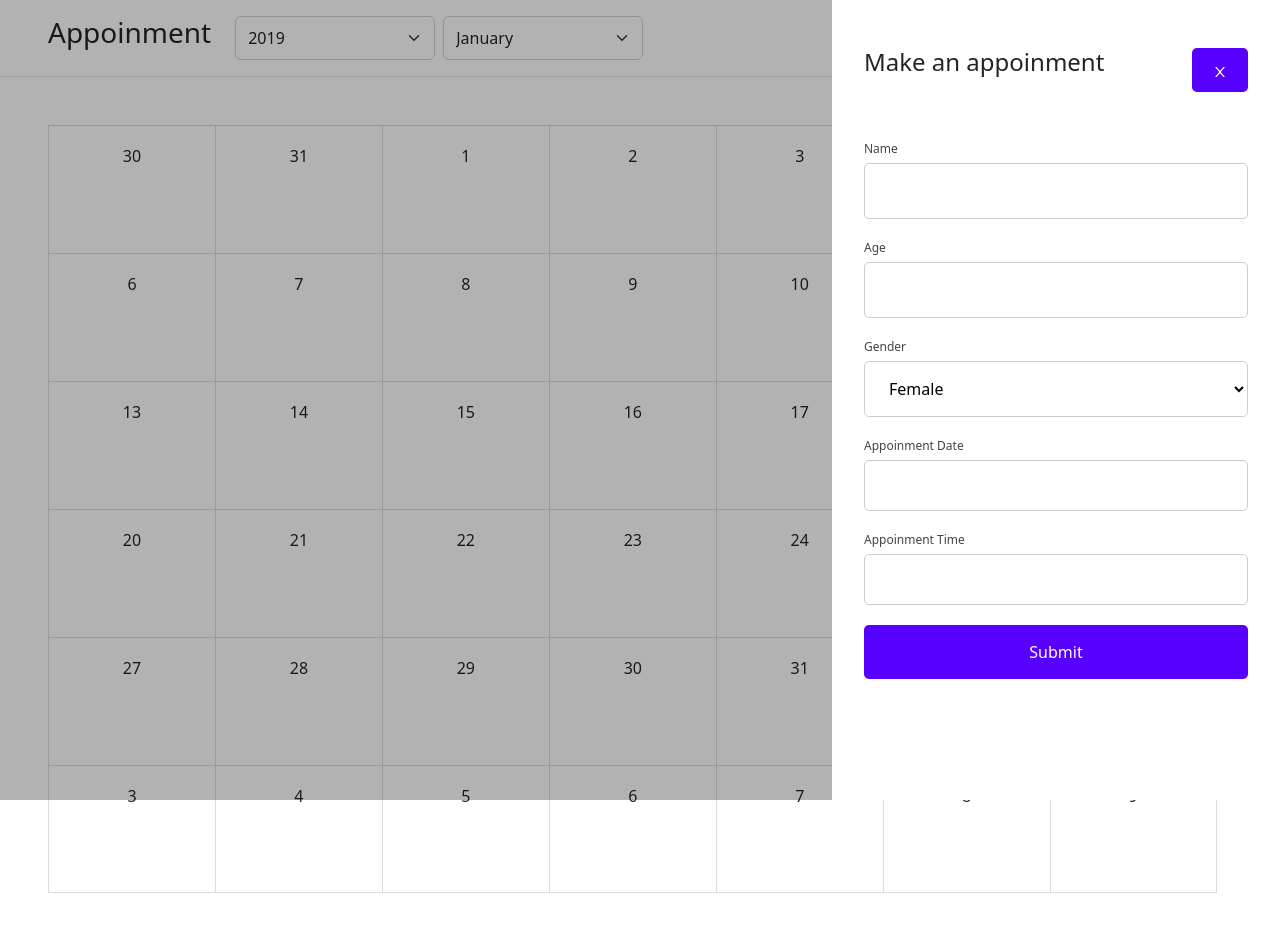
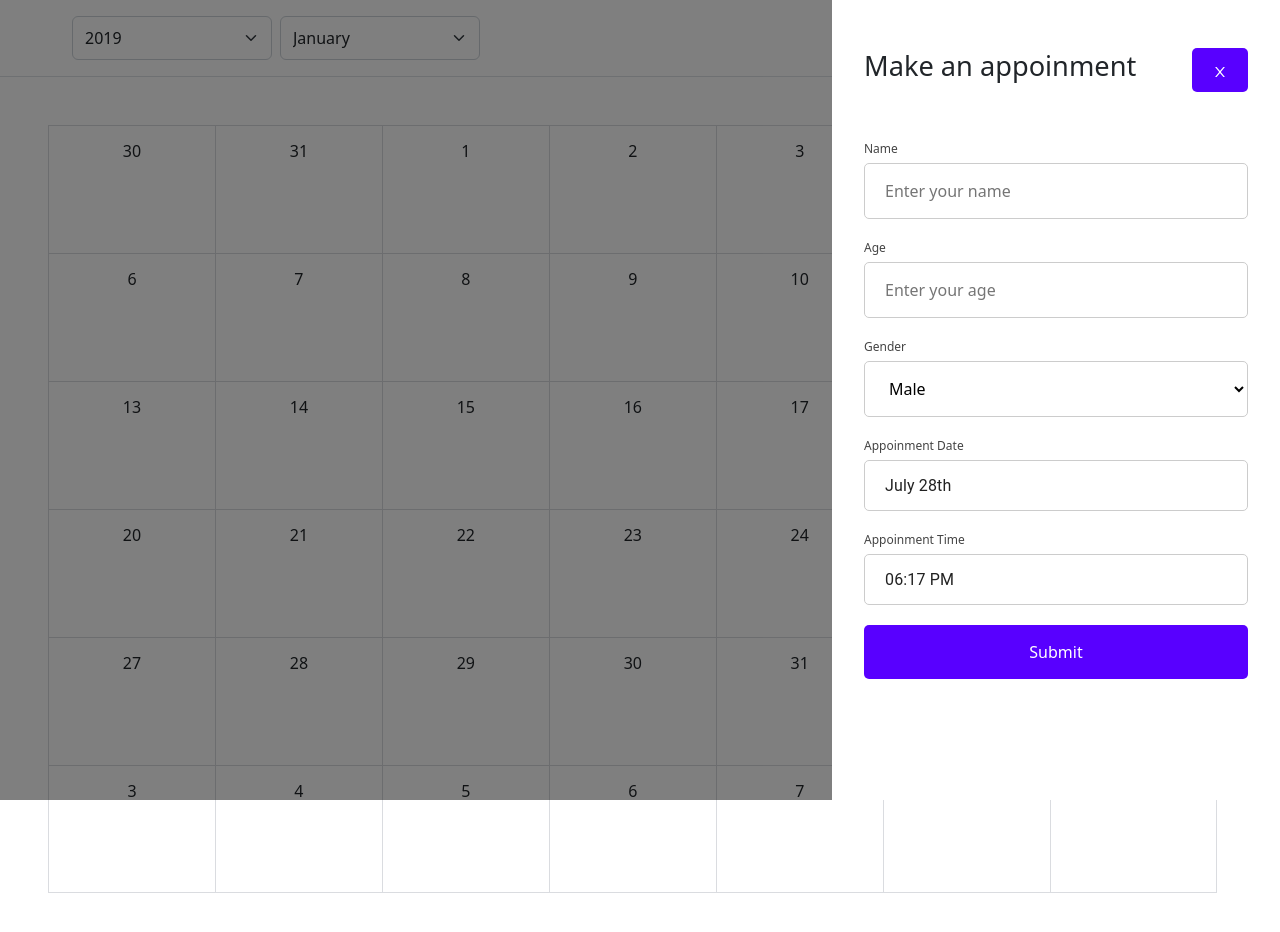
Before and after one commit to MizanurRahmann/Doctor-Appoinment-Calender, a React (Create React App) app: page /year/1/month/1 in a window 1280 px wide. Both pictures are taken after a click on the button "Make an appoinment". Shown: the top 932 px of the page. Built offline with nearby package versions, Linux system fonts and the light colour scheme.

Commit message:
UPDATE: appoinment form, calender body & individual day details components.

```diff
--- a/package.json
+++ b/package.json
@@ -20,6 +20,7 @@
     "react": "^18.2.0",
     "react-dom": "^18.2.0",
     "react-hook-form": "^7.33.1",
+    "react-hot-toast": "^2.3.0",
     "react-icons": "^4.4.0",
     "react-redux": "^8.0.2",
     "react-router-dom": "^6.3.0",
--- a/src/App.js
+++ b/src/App.js
@@ -1,4 +1,5 @@
 import { Routes, Route } from "react-router-dom";
+import { Toaster } from 'react-hot-toast';
 
 // PAGES
 import Home from './pages/Home';
@@ -13,6 +14,7 @@ function App() {
         <Route path="/year/:year/month/:month" element={<Home />} />
         <Route path="*" element={<PageNotFound />} />
       </Routes>
+      <Toaster />
     </div>
   );
 }
--- a/src/components/AppoinmentForm/Appoinment.js
+++ b/src/components/AppoinmentForm/Appoinment.js
@@ -1,7 +1,11 @@
 import { Controller, useForm } from "react-hook-form";
 import { MuiPickersUtilsProvider, DatePicker, TimePicker, } from "@material-ui/pickers";
 import DateFnsUtils from "@date-io/date-fns";
+import toast from "react-hot-toast";
 import styled from "styled-components";
+// redux
+import { useDispatch } from "react-redux";
+import { addNewAppoinment } from "../../redux/appoinments/appoinmentAction";
 
 
 const FieldContainer = styled.div`
@@ -42,12 +46,16 @@ const FieldContainer = styled.div`
 `;
 
 
-function Appoinment() {
-  const { register, handleSubmit, control, formState: { errors }, } = useForm();
+function Appoinment({ controlClose }) {
+  const { register, handleSubmit, control, reset, formState: { errors }, } = useForm();
+  const dispatch = useDispatch()
 
   // Form submission logics
   const onSubmit = (data) => {
-    console.log(data);
+    dispatch(addNewAppoinment(data));
+    reset();
+    controlClose(true);
+    toast.success('Your appoinment is added.');
   };
 
   return (
@@ -59,6 +67,7 @@ function Appoinment() {
           <input
             type="text"
             name="name"
+            placeholder="Enter your name"
             {...register("name", { required: true, maxLength: 40 })}
           />
           {errors.name?.type === "required" && (<span>First name is required.</span>)}
@@ -71,6 +80,7 @@ function Appoinment() {
           <input
             type="number"
             name="age"
+            placeholder="Enter your age"
             {...register("age", { required: true, min: 5, max: 100 })}
           />
           {errors.age?.type === "required" && <span>Age is required.</span>}
@@ -83,8 +93,8 @@ function Appoinment() {
         <FieldContainer>
           <label>Gender</label>
           <select {...register("gender")}>
+            <option value="male">Male</option>
             <option value="female">Female</option>
-            <option value="male">Male</option>
             <option value="other">Other</option>
           </select>
         </FieldContainer>
@@ -96,7 +106,7 @@ function Appoinment() {
             <Controller
               name="date"
               control={control}
-              defaultValue={null}
+              defaultValue={new Date()}
               render={({ field, ...props }) => (
                 <DatePicker
                   value={field.value}
@@ -114,7 +124,7 @@ function Appoinment() {
             <Controller
               name="time"
               control={control}
-              defaultValue={null}
+              defaultValue={new Date()}
               render={({ field, ...props }) => (
                 <TimePicker
                   value={field.value}
--- a/src/components/AppoinmentForm/AppoinmentForm.js
+++ b/src/components/AppoinmentForm/AppoinmentForm.js
@@ -1,41 +1,15 @@
-import styled from "styled-components";
-import { AiOutlineClose } from "react-icons/ai";
+import ModalWrapper from "../ModallWrapper/ModalWrapper";
 import Appoinment from "./Appoinment";
 
-const Container = styled.div`
-  width: 100%;
-  height: 100vh;
-  position: fixed;
-  top: 0;
-  left: 0;
-  display: flex;
-  justify-content: flex-end;
-  background: rgba(0, 0, 0, 0.3);
-`;
-
-const FormBox = styled.div`
-  width: 35%;
-  padding: 3rem 2rem;
-  height: 100vh;
-  background: #fff;
-`;
 
 function AppoinmentForm({ setOpenModal }) {
   return (
-    <Container>
-      <FormBox>
-        <div className="d-flex align-items-cente justify-content-between">
-          <h4>Make an appoinment</h4>
-          <button onClick={() => setOpenModal(false)}>
-            <AiOutlineClose />
-          </button>
-        </div>
-
-        <div className="mt-5">
-          <Appoinment />
-        </div>
-      </FormBox>
-    </Container>
+    <ModalWrapper
+      head={`Make an appoinment`}
+      setOpenModal={setOpenModal}
+    >
+      <Appoinment />
+    </ModalWrapper>
   );
 }
 
--- a/src/components/CalenderBody.js/CalenderBody.js
+++ b/src/components/CalenderBody.js/CalenderBody.js
@@ -1,5 +1,6 @@
 import React, { useEffect } from "react";
 import styled from "styled-components";
+import Day from "./Day";
 
 const Box = styled.div`
   width: 14.1%;
@@ -19,13 +20,14 @@ const Box = styled.div`
     border-bottom: 1px solid #dadce0;
   }
   p{
-    width: 40px;
-    height: 40px;
+    width: 30px;
+    height: 30px;
     border-radius: 50%;
     display: flex;
     align-items: center;
     justify-content: center;
     margin: auto;
+    margin-bottom: 10px;
   }
 `;
 
@@ -37,7 +39,7 @@ function CalenderBody({ currenMonth }) {
           <React.Fragment key={Math.random()}>
             {row.map((col) => (
               <Box key={Math.random()}>
-                <p>{col.$D}</p>
+                <Day day={col} />
               </Box>
             ))}
           </React.Fragment>
--- /dev/null
+++ b/src/components/CalenderBody.js/Day.js
@@ -0,0 +1,95 @@
+import { useEffect, useState } from "react";
+import { useSelector } from "react-redux";
+import styled from "styled-components";
+import DayDetails from "./DayDetails";
+
+const AppoinmentCard = styled.div`
+  padding: 5px;
+  background: #377d71;
+  color: #fff;
+  font-size: 11px;
+  margin-bottom: 5px;
+  border-radius: 3px;
+`;
+const AppoinmentButton = styled.div`
+  padding: 5px;
+  background: #dadce0;
+  color: #000;
+  font-size: 11px;
+  margin-bottom: 5px;
+  border-radius: 3px;
+`;
+
+function Day({ day }) {
+  const appoinments = useSelector((state) => state.appoinment.appoinments);
+  const [currentAppoinment, setCurrentAppoinment] = useState([]);
+  const [openModal, setOpenModal] = useState(false);
+  const [selectedAppoinment, setSelectedAppoinment] = useState({});
+
+
+  const controlModal = (data) => {
+    setSelectedAppoinment(data);
+    setOpenModal(true);
+  }
+
+
+  useEffect(() => {
+    // 1. get todays date
+    const todaysDay = day.$D;
+    const todaysMonth = day.$M;
+    const todaysYear = day.$y;
+
+    // 2. Extract todays appoinments from redux store
+    let todaysAppoinments = [];
+    appoinments.map((appoinment) => {
+      const appointmentDate = new Date(appoinment.date);
+      const appointmentDay = appointmentDate.getDate();
+      const appointmentMonth = appointmentDate.getMonth();
+      const appointmentYear = appointmentDate.getFullYear();
+
+      if (
+        appointmentDay === todaysDay &&
+        appointmentMonth === todaysMonth &&
+        appointmentYear === todaysYear
+      ) {
+        todaysAppoinments.push(appoinment);
+      }
+    });
+
+    // 3. Sort them according to time
+    todaysAppoinments.sort(function (x, y) {
+      return x.time - y.time;
+    });
+
+    // 4. Store them into a state to show in UI
+    setCurrentAppoinment([...todaysAppoinments]);
+  }, []);
+
+
+
+  return (
+    <>
+      {/* Date */}
+      <p>{day.$D}</p>
+
+      <>
+        {/* Appoinment list */}
+        {currentAppoinment &&
+          currentAppoinment.slice(0, 2).map((ap) => (
+            <AppoinmentCard onClick={() => controlModal(ap)}>
+              {ap.name}
+            </AppoinmentCard>
+          ))}
+
+        {/* See more button */}
+        {currentAppoinment && currentAppoinment.length > 2 && (
+          <AppoinmentButton>+ See More</AppoinmentButton>
+        )}
+      </>
+
+      {openModal && <DayDetails info={selectedAppoinment} setOpenModal={setOpenModal} />}
+    </>
+  );
+}
+
+export default Day;
--- /dev/null
+++ b/src/components/CalenderBody.js/DayDetails.js
@@ -0,0 +1,14 @@
+import ModalWrapper from "../ModallWrapper/ModalWrapper";
+
+function DayDetails({ info, setOpenModal }) {
+  return (
+    <ModalWrapper
+      head={`Appoinment`}
+      setOpenModal={setOpenModal}
+    >
+      <div></div>
+    </ModalWrapper>
+  );
+}
+
+export default DayDetails;
--- a/src/components/CalenderHeader/CalenderHeader.js
+++ b/src/components/CalenderHeader/CalenderHeader.js
@@ -12,7 +12,6 @@ function CalenderHeader({ date, setDate, setOpenModal }) {
   return (
     <div className="py-3 px-5 d-flex align-items-cente justify-content-between border-bottom">
       <div className="d-flex align-items-cente justify-content-between">
-        <h3>Appoinment</h3>
         <form className="d-flex align-items-cente justify-content-between ms-4">
           {/* Drodown - year */}
           <select
--- a/src/pages/Home.js
+++ b/src/pages/Home.js
@@ -9,15 +9,14 @@ import CalenderHeader from "../components/CalenderHeader/CalenderHeader";
 import AppoinmentForm from "../components/AppoinmentForm/AppoinmentForm";
 
 
-
 function Home() {
   const [currenMonth, setCurrentMonth] = useState([]);
   const [date, setDate] = useState({month: (dayjs().month() + 1), year: dayjs().year()});
   const [openModal, setOpenModal] = useState(false);
-
   const location = useLocation();
   const navigate = useNavigate();
   const { year, month } = useParams();
+
 
   /* If it is root route then go to the calender page according to todays date
   otherwise just change the local date state according to param */
@@ -28,6 +27,7 @@ function Home() {
       setDate({month: month, year: year});
     }
   }, [location.pathname]);
+
 
   /* Change date matrix accordinf to date state */
   useEffect(() => {
```
Also changed, not shown: 1 other file (tests, documents, lock files or other folders).
